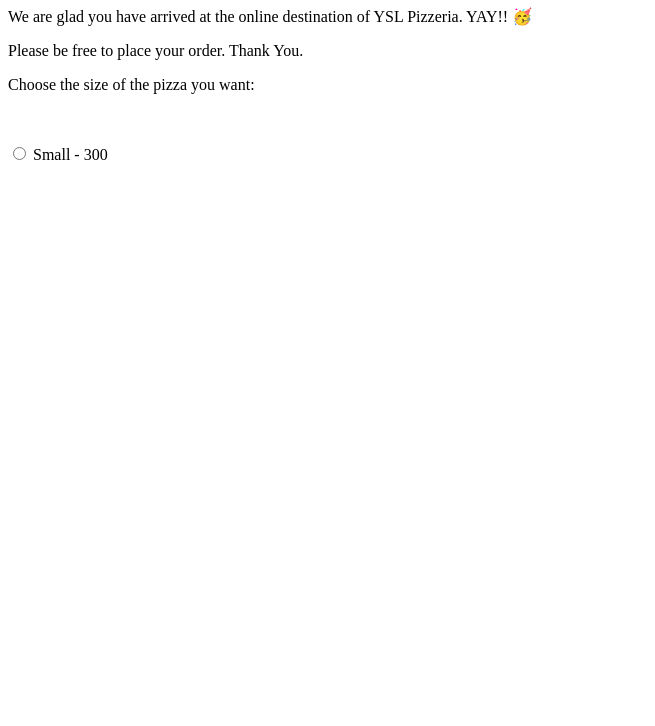
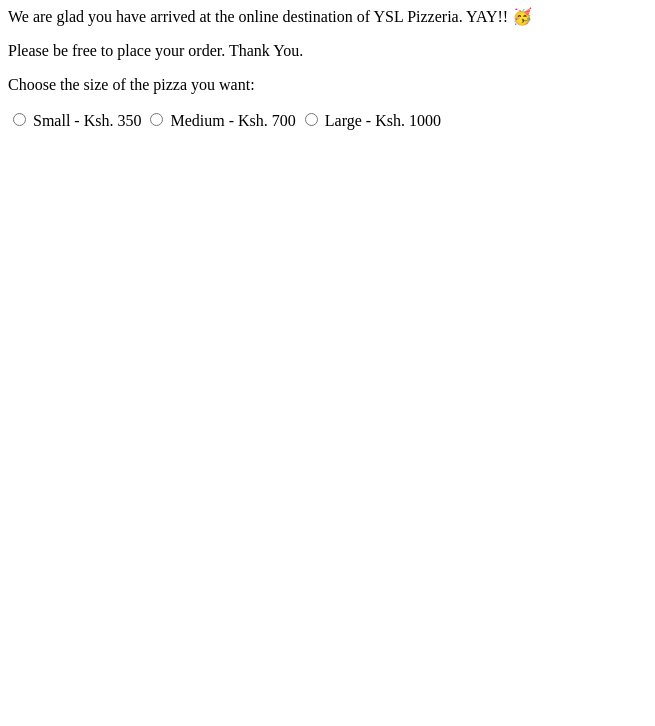
Before and after one commit to Alvin-21/pizza, a plain HTML site: page index.html in a window 1280 px wide. Shown: the part 74-800 px from the top of the page, without its empty margins (0-655 px from the left). Drawn offline with Linux system fonts and the light colour scheme.

Commit message:
Add options for pizza size.

```diff
--- a/index.html
+++ b/index.html
@@ -15,13 +15,12 @@
     <main>
         <form>
             <p>Choose the size of the pizza you want:</p>
-            <div>
-                <figure>
-                    <img src="" alt="">
-                </figure>
-                <input type="radio" id="small" name="size" value="small">
-                <label for="small">Small - 300</label>
-            </div>
+            <input type="radio" id="small" name="size" value="small">
+            <label for="small">Small - Ksh. 350</label>
+            <input type="radio" id="medium" name="size" value="medium">
+            <label for="medium">Medium - Ksh. 700</label>
+            <input type="radio" id="large" name="size" value="large">
+            <label for="large">Large - Ksh. 1000</label>
         </form>
     </main>
 </body>
```
